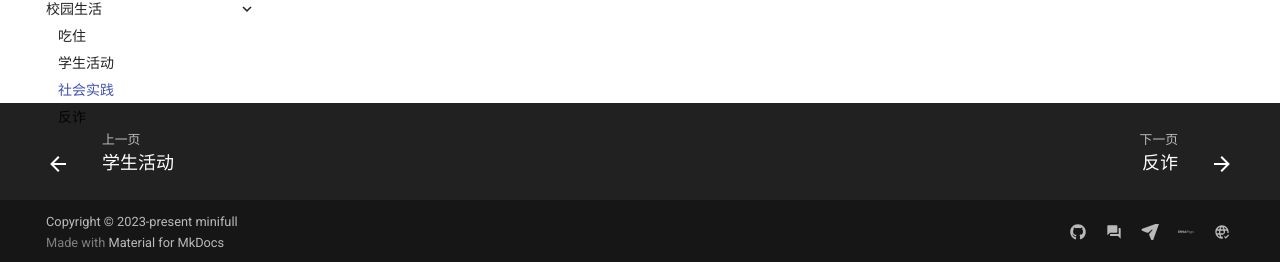
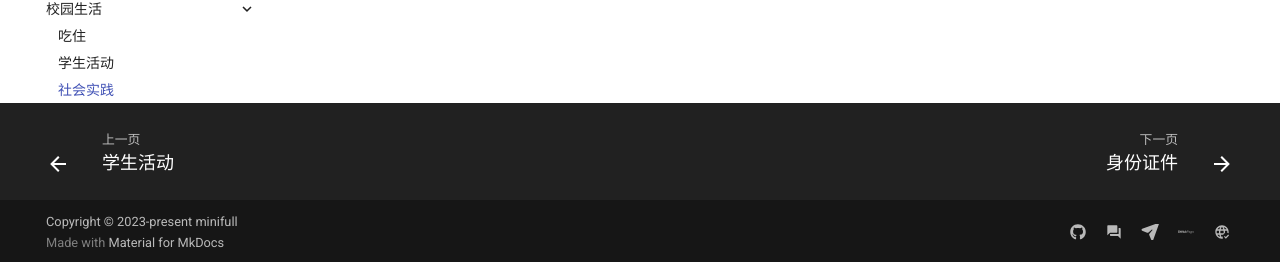
Before and after one commit to mini-full/zju-welcome, an MkDocs documentation site: the page built from docs/haining/life/practice.md, in a window 1280 px wide. Shown: the part 635-897 px from the top of the page. Built offline with MkDocs 1.6.1 and Material for MkDocs 9.7.7, drawn with Linux system fonts in a browser that asks for light colours; comment, search, counter and statistics services are not loaded.

Commit message:
haining: remove antifraud

```diff
--- a/docs/haining/life/anitfraud.md
+++ /dev/null
@@ -1 +0,0 @@
-# 反诈
--- a/mkdocs.yml
+++ b/mkdocs.yml
@@ -100,7 +100,6 @@ nav:
       - 吃住: "haining/life/canteen_dorm.md"
       - 学生活动: "haining/life/extracurricular.md"
       - 社会实践: "haining/life/practice.md"
-      - 反诈: "haining/life/anitfraud.md"
 
   - 港澳台生专题:
     - 身份证件: "HK_Macao_Taiwan/id.md"
```
